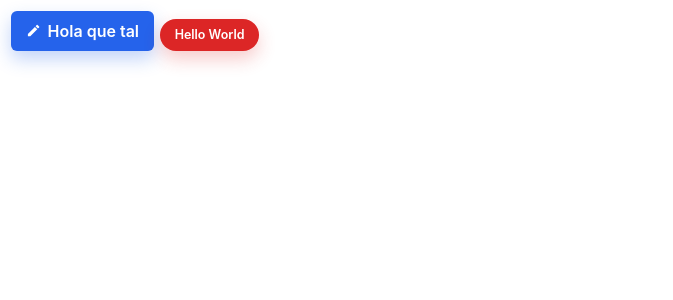
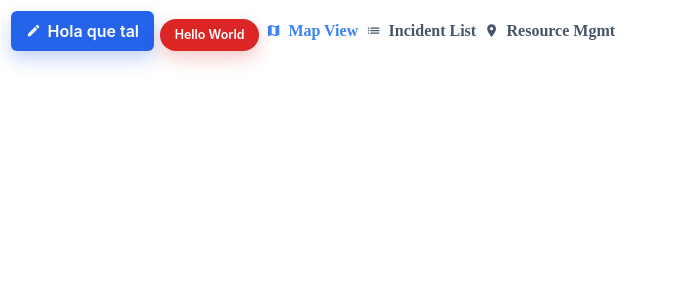
Before and after one commit to Proyecto-FP-26/frontend, a React app: page / in a window 1280 px wide. Shown: the top 300 px of the page, without its empty margins (0-673 px from the left). Built offline with nearby package versions, Linux system fonts and the light colour scheme; the HTML template or start-up script is replaced by a standard one.

Commit message:
feat(link): redesign Link atom with motion scale and sidebar-style active state

```diff
--- a/src/main.jsx
+++ b/src/main.jsx
@@ -2,8 +2,9 @@ import { StrictMode } from 'react'
 import { createRoot } from 'react-dom/client'
 import Button from "./ui/atoms/button/button.jsx";
 import Icon from "./ui/atoms/icon/icon.jsx";
-import {MdEdit} from "react-icons/md";
+import {MdEdit, MdList, MdLocationOn, MdMap} from "react-icons/md";
 import Text from "./ui/atoms/text/text.jsx";
+import Link from "./ui/atoms/link/link.jsx";
 
 
 createRoot(document.getElementById('root')).render(
@@ -12,5 +13,8 @@ createRoot(document.getElementById('root')).render(
         <Icon icon={MdEdit}/>
         <Text color='white'>Hola que tal</Text></Button>
       <Button style="rounded" color="red">Hello World</Button>
+      <Link href="/map" icon={MdMap} active>Map View</Link>
+      <Link href="/incidents" icon={MdList}>Incident List</Link>
+      <Link href="/resources" icon={MdLocationOn}>Resource Mgmt</Link>
   </StrictMode>,
 )
--- /dev/null
+++ b/src/ui/atoms/link/css/link.css
@@ -0,0 +1,49 @@
+.link {
+  --link-color: #475569;
+  display: inline-flex;
+  align-items: center;
+  gap: 0.45rem;
+  padding: 0.125rem 0.25rem;
+  border-radius: 6px;
+  color: var(--link-color);
+  text-decoration: none;
+  font-weight: 600;
+  line-height: 1.2;
+  transition: color 0.18s ease;
+}
+.link:hover {
+  --link-color: #3b82f6;
+}
+.link:focus-visible {
+  outline: 2px solid color-mix(in srgb, currentColor 65%, transparent);
+  outline-offset: 2px;
+}
+.link .icon-wrapper {
+  font-size: 0.95em;
+}
+
+.link__text {
+  line-height: 1.25;
+}
+
+.link--primary {
+  --link-color: #3b82f6;
+}
+
+.link--muted {
+  --link-color: #475569;
+}
+
+.link--error {
+  --link-color: #dc2626;
+}
+
+.link--white {
+  --link-color: #ffffff;
+}
+
+.link--active {
+  --link-color: #3b82f6;
+}
+
+/*# sourceMappingURL=link.css.map */
--- /dev/null
+++ b/src/ui/atoms/link/link.jsx
@@ -0,0 +1,28 @@
+import './css/link.css';
+import Icon from '../icon/icon.jsx';
+import { motion } from 'framer-motion';
+
+const colorClassMap = {
+  primary: 'link--primary',
+  muted: 'link--muted',
+  error: 'link--error',
+  white: 'link--white',
+};
+
+export default function Link({ children, href = '#', icon, color = 'muted', active = false, className = '', ...props }) {
+  const colorClass = colorClassMap[color] ?? 'link--muted';
+
+  return (
+    <motion.a
+      className={['link', colorClass, active ? 'link--active' : '', className].filter(Boolean).join(' ')}
+      href={href}
+      whileHover={{ scale: 1.05 }}
+      whileTap={{ scale: 0.98 }}
+      transition={{ type: 'spring', stiffness: 420, damping: 28, mass: 0.7 }}
+      {...props}
+    >
+      {icon ? <Icon icon={icon} /> : null}
+      <span className="link__text">{children}</span>
+    </motion.a>
+  );
+}
--- /dev/null
+++ b/src/ui/atoms/link/scss/link.scss
@@ -0,0 +1,53 @@
+@use '../../../../common/variables' as *;
+
+.link {
+  --link-color: #{$color-text-muted};
+
+  display: inline-flex;
+  align-items: center;
+  gap: 0.45rem;
+  padding: 0.125rem 0.25rem;
+  border-radius: $radius-sm;
+  color: var(--link-color);
+  text-decoration: none;
+  font-weight: 600;
+  line-height: 1.2;
+  transition: color 0.18s ease;
+
+  &:hover {
+    --link-color: #{$color-primary};
+  }
+
+  &:focus-visible {
+    outline: 2px solid color-mix(in srgb, currentColor 65%, transparent);
+    outline-offset: 2px;
+  }
+
+  .icon-wrapper {
+    font-size: 0.95em;
+  }
+}
+
+.link__text {
+  line-height: 1.25;
+}
+
+.link--primary {
+  --link-color: #{$color-primary};
+}
+
+.link--muted {
+  --link-color: #{$color-text-muted};
+}
+
+.link--error {
+  --link-color: #{$color-error};
+}
+
+.link--white {
+  --link-color: #{$color-surface};
+}
+
+.link--active {
+  --link-color: #{$color-primary};
+}
```
Also changed, not shown: 1 other file (tests, documents, lock files or other folders).
